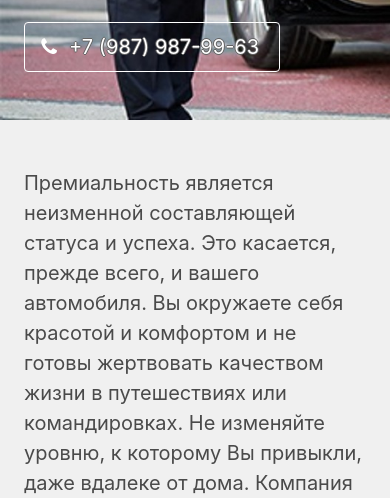
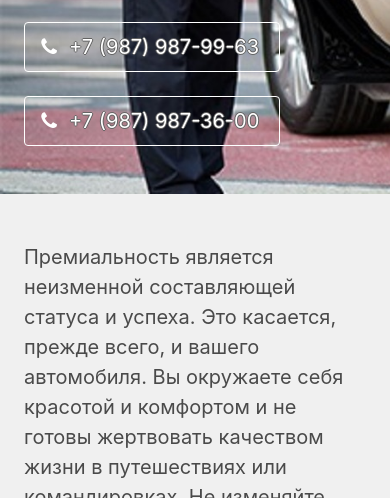
Before and after one commit to samara-vip-taxi/web-site, a plain HTML site: page index.html in a window 390 px wide. Shown: the part 335-833 px from the top of the page. Drawn offline with nearby package versions, Linux system fonts and the light colour scheme; files whose address does not match are found by name.

Commit message:
added one more phone number

```diff
--- a/index.html
+++ b/index.html
@@ -58,6 +58,17 @@
             </span>
             <span class="dark-border-for-text">
               +7 (987) 987-99-63
+            </span>
+          </a>
+        </p>
+        <p>&nbsp;</p>
+        <p>
+          <a class="button is-white is-outlined is-medium" href="tel:+79879873600">
+            <span class="icon">
+              <i class="fa fa-phone"></i>
+            </span>
+            <span class="dark-border-for-text">
+              +7 (987) 987-36-00
             </span>
           </a>
         </p>
```
